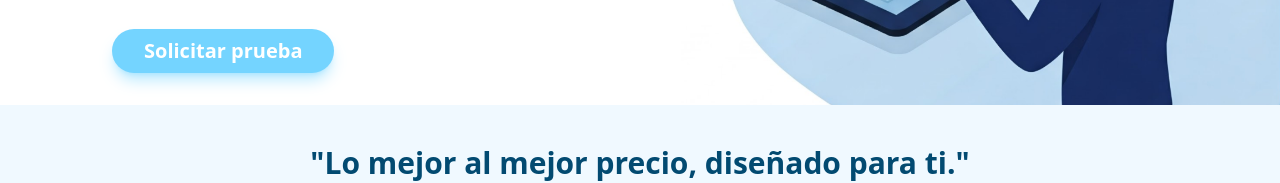
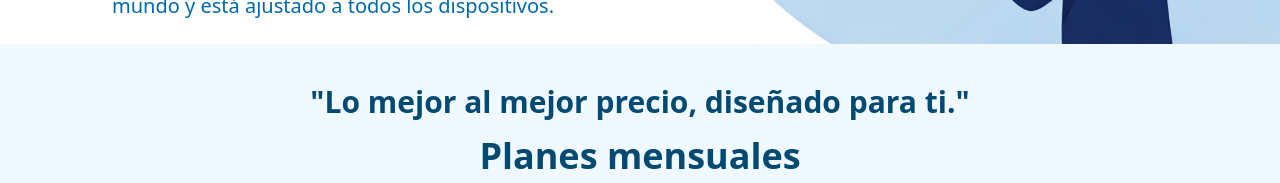
Before and after one commit to pedroguaillas/facec-landing-page, an Astro site: page / in a window 1280 px wide. Shown: the part 635-818 px from the top of the page. Built offline with nearby package versions, Linux system fonts and the light colour scheme; Astro itself is replaced by a stand-in of ours.

Commit message:
update year

```diff
--- a/src/components/Banner.astro
+++ b/src/components/Banner.astro
@@ -37,17 +37,6 @@ import ButtonAnimate from "./ButtonAnimate.astro";
                     está ajustado a todos los dispositivos.
                 </p>
             </section>
-            <a
-                href="https://app.facec.ec/login"
-                aria-label="Ir al inicio de la aplicación FACEC"
-                target="_blank"
-            >
-                <div
-                    class="hidden w-fit lg:block rounded-full bg-sky-300 shadow-lg shadow-sky-300/50 text-white md:text-xl px-8 py-2 my-8 font-semibold transition delay-150 duration-300 ease-in-out hover:-translate-y-1 hover:scale-110 hover:bg-sky-300/70"
-                >
-                    Solicitar prueba
-                </div>
-            </a>
         </div>
     </div>
     <!-- para la parte derecha en dispositivo sm -->
--- a/src/components/Footer.astro
+++ b/src/components/Footer.astro
@@ -3,7 +3,7 @@
 
       <!-- Texto de copyright -->
       <div class="text-center md:text-left">
-        <p class="text-sm md:text-base">&copy; 2025 FACEC. Todos los derechos reservados.</p>
+        <p class="text-sm md:text-base">&copy; 2026 https://facec.ec. Todos los derechos reservados.</p>
       </div>
 
       <!-- Enlaces legales -->
--- a/src/components/SignatureBanner.astro
+++ b/src/components/SignatureBanner.astro
@@ -16,7 +16,7 @@ import banner from "../assets/firma-electronica-ecuador.avif";
     <!-- Texto -->
     <div class="flex-1 text-center lg:text-left">
       <h1 class="text-3xl font-bold mb-4 text-sky-800">
-        Firma Electrónica en Ecuador
+        Firma Electrónica
       </h1>
       <p class="mb-6 text-sky-700">
         Obtén tu firma electrónica válida para el SRI, facturación electrónica y
```
